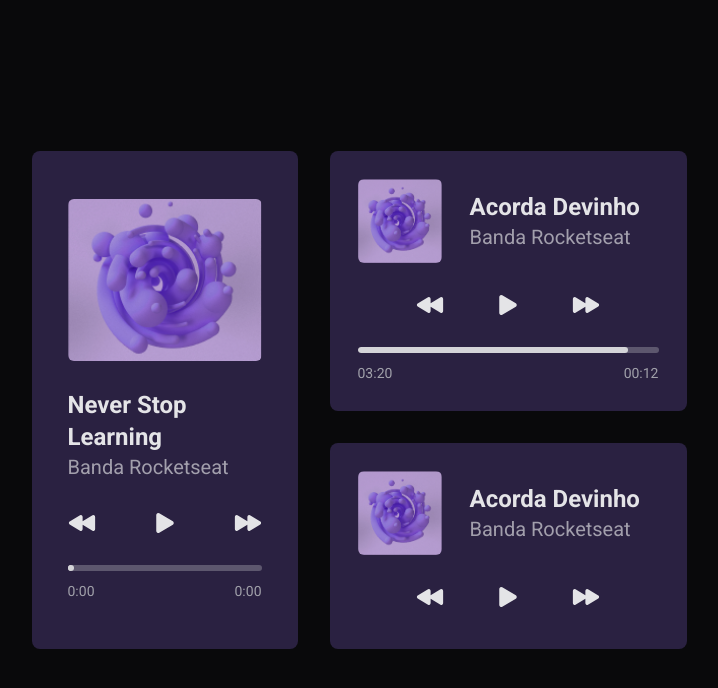
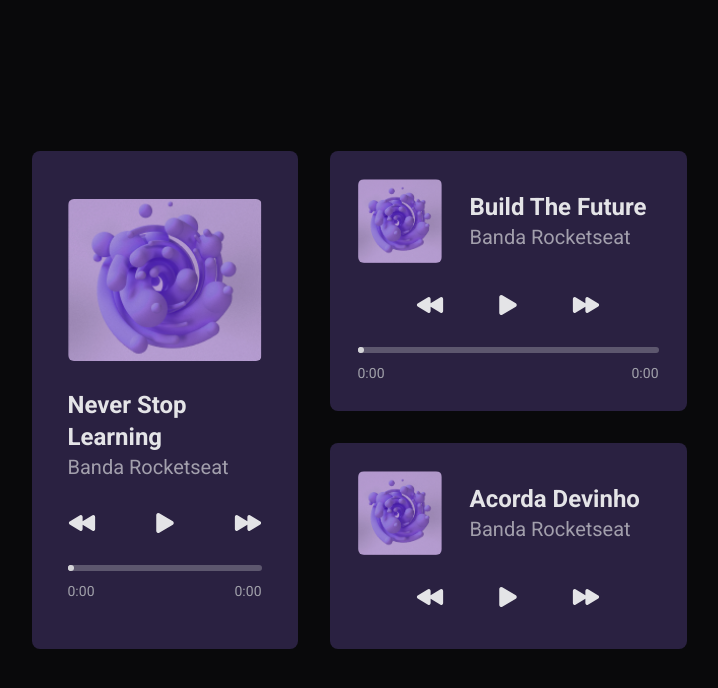
Before and after one commit to PabloXT14/boracodar, a React (Vite) app in the folder desafio-01-music-player/: page / in a window 1280 px wide. Shown: the top 688 px of the page, without its empty margins (281-999 px from the left). Built offline with nearby package versions, Linux system fonts and the light colour scheme.

Commit message:
feat[challenge-01]: add use-music on middle-music-card

```diff
--- a/desafio-01-music-player/src/app.tsx
+++ b/desafio-01-music-player/src/app.tsx
@@ -1,8 +1,8 @@
 import { LongMusicCard } from './components/long-music-card'
 import { MiddleMusicCard } from './components/middle-music-card'
 import { ShortMusicCard } from './components/short-music-card'
-// import music2 from './assets/musics/Never Stop Learning - Do While 2020 Theme.mp3'
 import musicUrl01 from './assets/musics/Build The Future - DoWhile 2021 Theme.mp3'
+import musicUrl02 from './assets/musics/Never Stop Learning - Do While 2020 Theme.mp3'
 import { Music } from './components/@types/music'
 
 export function App() {
@@ -12,11 +12,17 @@
     artist: 'Banda Rocketseat',
   }
 
+  const music2: Music = {
+    url: musicUrl02,
+    name: 'Build The Future',
+    artist: 'Banda Rocketseat',
+  }
+
   return (
     <div className="flex h-full min-h-screen w-full items-center justify-center">
       <div className="grid w-full gap-8 px-4 py-8 align-middle md:w-fit md:grid-cols-[266px_357px] md:grid-rows-[auto_1fr]">
         <LongMusicCard className="md:row-span-2 md:h-[498px]" music={music1} />
-        <MiddleMusicCard className="h-fit" />
+        <MiddleMusicCard className="h-fit" music={music2} />
         <ShortMusicCard className="" />
       </div>
     </div>
--- a/desafio-01-music-player/src/components/middle-music-card/index.tsx
+++ b/desafio-01-music-player/src/components/middle-music-card/index.tsx
@@ -1,12 +1,29 @@
 import { twMerge } from 'tailwind-merge'
 import bgMusic from '../../assets/images/bg-music.png'
-import { IoPlay, IoPlayBack, IoPlayForward } from 'react-icons/io5'
+import { IoPause, IoPlay, IoPlayBack, IoPlayForward } from 'react-icons/io5'
+import { Music } from '../@types/music'
+import { useMusic } from '../../hooks/use-music'
+import { formatTime } from '../../utils/formate-time'
 
 type MiddleMusicCardProps = {
   className?: string
+  music: Music
 }
 
-export const MiddleMusicCard = ({ className }: MiddleMusicCardProps) => {
+export const MiddleMusicCard = ({ className, music }: MiddleMusicCardProps) => {
+  const {
+    audioRef,
+    currentTime,
+    duration,
+    isPlaying,
+    handleLoadedData,
+    handleTimeUpdate,
+    togglePlayPause,
+    handleSeek,
+    handleForward,
+    handleRewind,
+  } = useMusic()
+
   return (
     <div
       className={twMerge(
@@ -21,40 +38,52 @@
         </div>
 
         <div>
-          <h2 className="text-2xl font-bold text-zinc-200">Acorda Devinho</h2>
+          <h2 className="text-2xl font-bold text-zinc-200">{music.name}</h2>
           <span className="text-xl font-normal text-zinc-200/65">
-            Banda Rocketseat
+            {music.artist}
           </span>
         </div>
       </div>
 
       {/* Card Actions */}
       <div className="mx-auto flex items-center gap-5 sm:gap-[50px]">
-        <button className="text-zinc-200">
+        <button className="text-zinc-200" onClick={handleRewind}>
           <IoPlayBack size={28} />
         </button>
 
-        <button className="text-zinc-200">
-          <IoPlay size={28} />
+        <button className="text-zinc-200" onClick={togglePlayPause}>
+          {isPlaying ? <IoPause size={28} /> : <IoPlay size={28} />}
         </button>
 
-        <button className="text-zinc-200">
+        <button className="text-zinc-200" onClick={handleForward}>
           <IoPlayForward size={28} />
         </button>
       </div>
 
+      {/* Card Audio */}
+      <audio
+        ref={audioRef}
+        src={music.url}
+        onTimeUpdate={handleTimeUpdate}
+        onLoadedData={handleLoadedData}
+      />
+
       {/* Card Timeline */}
       <div className="flex flex-col gap-2.5">
-        <progress
-          id="file"
-          value="90"
-          max="100"
-          className="h-1.5 w-full overflow-hidden rounded-full [&::-webkit-progress-bar]:bg-zinc-300/30 [&::-webkit-progress-value]:rounded-full [&::-webkit-progress-value]:bg-zinc-300"
+        <input
+          type="range"
+          value={currentTime}
+          max={duration}
+          className="h-1.5 w-full cursor-pointer appearance-none overflow-hidden rounded-full border-none bg-zinc-300/30 outline-none [&::-webkit-slider-thumb]:h-1.5 [&::-webkit-slider-thumb]:w-1.5 [&::-webkit-slider-thumb]:cursor-pointer [&::-webkit-slider-thumb]:appearance-none [&::-webkit-slider-thumb]:rounded-full [&::-webkit-slider-thumb]:bg-zinc-300 [&::-webkit-slider-thumb]:shadow-[-403px_0_0_400px] [&::-webkit-slider-thumb]:shadow-zinc-300"
+          onChange={handleSeek}
         />
-
         <div className="flex items-center justify-between">
-          <span className="text-sm font-normal text-zinc-400">03:20</span>
-          <span className="text-sm font-normal text-zinc-400">00:12</span>
+          <span className="text-sm font-normal text-zinc-400">
+            {formatTime(currentTime)}
+          </span>
+          <span className="text-sm font-normal text-zinc-400">
+            {formatTime(duration)}
+          </span>
         </div>
       </div>
     </div>
```
